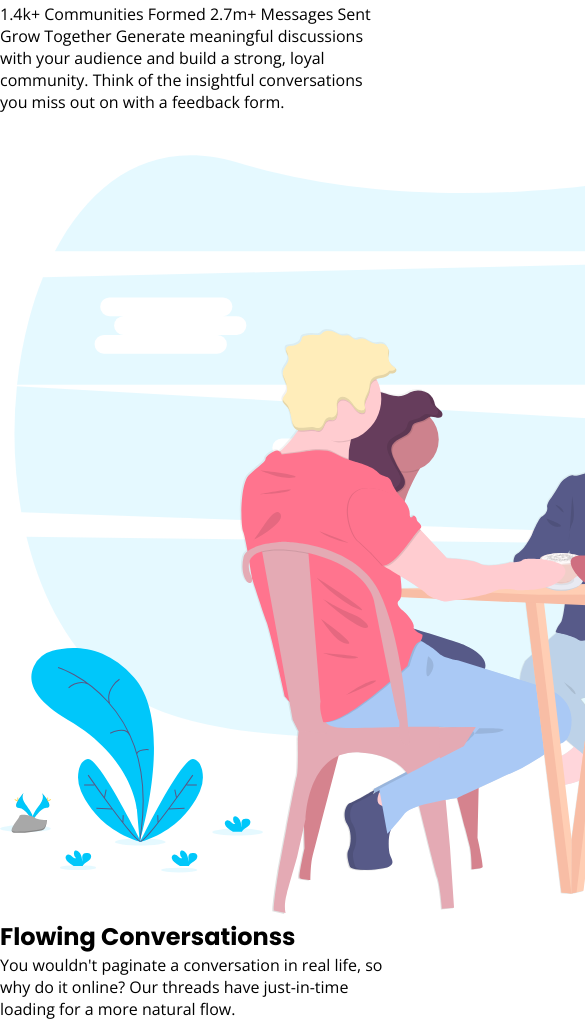
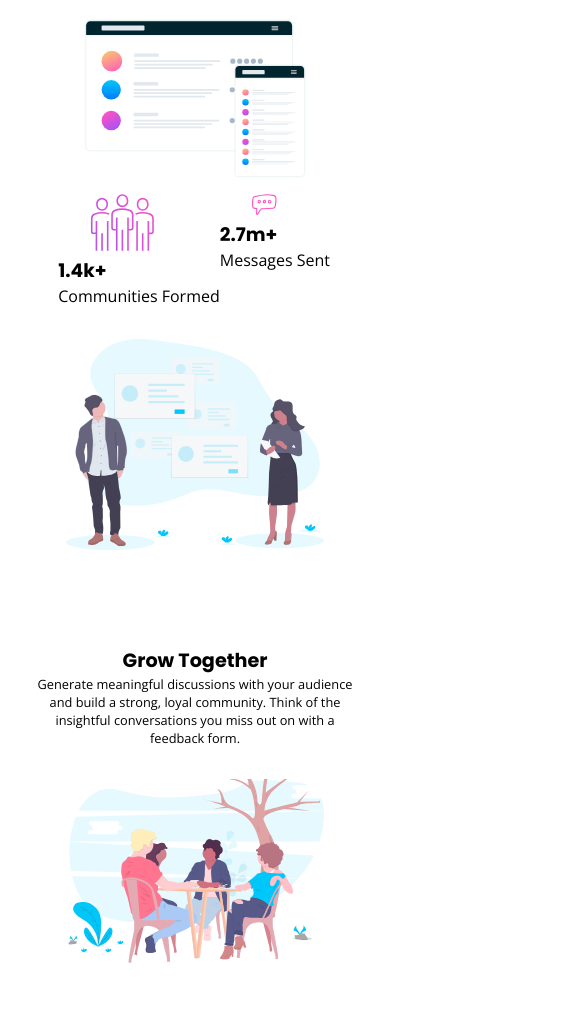
Before and after one commit to certhakzu/reto-landing, a plain HTML site: page index.html in a window 390 px wide. Shown: the part 443-1466 px from the top of the page, 585 px wide, since content can reach past the window. Drawn offline with nearby package versions, Linux system fonts and the light colour scheme.

Commit message:
Faltan Estilos Green

```diff
--- a/STYLES/styles.css
+++ b/STYLES/styles.css
@@ -134,30 +134,71 @@ NAVBAR
     box-shadow: 2px 3px 11px 3px var(--Pink) ;
 }
 /*ROJO*/
-
-/*BLUE*/
-.blue {
-    position: relative;
+/*START GREEN*/
+#Green {
     display: flex;
-    justify-content: flex-end;
+    flex-direction: column;
+    justify-content: space-around;
     align-items: center;
-    padding: 1.5rem;
+    gap: 1rem;
+    padding: 1rem;
+}
+#green {
+    display: flex;
+    justify-content: space-around;
+}
+#Green img {
+    width: 80%;
+    padding: 0 2rem;
+}
+/*END GRREEN*/
+/*STAR YELLOW*/
+#yellow {
+    display: flex;
+    justify-content: space-around;
+    align-items: center;
+    gap: 1rem;
+    padding: 1rem;
 }
 
-.blue div {
+#yellow div {
     font-size: 1.2rem;
     padding: 0 3rem;
 }
 
-.blue div h2 {
+#yellow div h2 {
     font-size: 1.8rem;
 }
 
-.blue img {
+#yellow img {
     width: 80%;
     padding: 0 2rem;
 }
+/*END YELLOW*/
+/*STAR BLUE*/
+#Blue {
+    display: flex;
+    flex-direction:row-reverse;
+    justify-content: space-around;
+    align-items: center;
+    gap: 1rem;
+    padding: 1rem;
+}
 
+#Blue div {
+    font-size: 1.2rem;
+    padding: 0 3rem;
+}
+
+#Blue div h2 {
+    font-size: 1.8rem;
+}
+
+#Blue img {
+    width: 80%;
+    padding: 0 2rem;
+}
+/*END BLUE*/
 
 /* RESPONSIVE DESKTOP */
 @media only screen and (min-width: 480px) {
@@ -272,9 +313,10 @@ NAVBAR
         box-shadow: 2px 3px 11px 3px var(--Pink) ;
     }
     /*ROJO Terminacion*/
-
-    /*START BLUE*/
-    #blue {
+    /*START GREEN*/
+    /*END GRREEN*/
+    /*STAR YELLOW*/
+    #yellow {
         display: flex;
         justify-content: space-around;
         align-items: center;
@@ -282,20 +324,44 @@ NAVBAR
         padding: 1rem;
     }
 
-    #blue div {
+    #yellow div {
         font-size: 1.2rem;
         padding: 0 3rem;
     }
 
-    #blue div h2 {
+    #yellow div h2 {
         font-size: 1.8rem;
     }
 
-    #blue img {
+    #yellow img {
         width: 80%;
         padding: 0 2rem;
     }
+    /*END YELLOW*/
+    /*STAR BLUE*/
+    #Blue {
+        display: flex;
+        justify-content: space-around;
+        align-items: center;
+        gap: 1rem;
+        padding: 1rem;
+    }
 
+    #Blue div {
+        font-size: 1.2rem;
+        padding: 0 3rem;
+    }
+
+    #Blue div h2 {
+        font-size: 1.8rem;
+    }
+
+    #Blue img {
+        width: 80%;
+        padding: 0 2rem;
+    }
+    /*END BLUE*/
+    /*START BLACK*/
     /* SECTION YOUR USERS */
     #section-your-users {
         display: flex;
@@ -559,6 +625,66 @@ NAVBAR
         box-shadow: 2px 3px 11px 3px var(--Pink) ;
     }
     /*ROJO*/
+    /*START GREEN*/
+    /*END GRREEN*/
+    /*STAR YELLOW*/
+    #yellow {
+        display: flex;
+        justify-content: space-around;
+        align-items: center;
+        gap: 4rem;
+        padding: 1rem;
+        flex-direction: column-reverse;
+    }
+
+    #yellow div {
+        padding: 0 1rem;
+        text-align: center;
+    }
+
+    #yellow div h2 {
+        font-size: 1.2rem;
+    }
+
+    #yellow div p {
+        font-size: 0.8rem;
+    }
+
+    #yellow img {
+        width: 90%;
+        padding: 0 2rem;
+        margin-bottom: 2rem;
+    }
+    /*END YELLOW*/
+    /*STAR BLUE*/
+    #Blue {
+        display: flex;
+        justify-content: space-around;
+        align-items: center;
+        gap: 4rem;
+        padding: 1rem;
+        flex-direction: column-reverse;
+    }
+
+    #Blue div {
+        padding: 0 1rem;
+        text-align: center;
+    }
+
+    #Blue div h2 {
+        font-size: 1.2rem;
+    }
+
+    #Blue div p {
+        font-size: 0.8rem;
+    }
+
+    #Blue img {
+        width: 90%;
+        padding: 0 2rem;
+        margin-bottom: 2rem;
+    }
+    /*END BLUE*/
     /* NEGRO */
     /* SECTION YOUR USERS */
     #section-your-users {
--- a/index.html
+++ b/index.html
@@ -31,6 +31,8 @@
 </head>
 
 <body>
+
+    <!--SECTION RED-->
     <section class="rojo">
         <header>
             <nav class="navbar">
@@ -62,35 +64,58 @@
                 <li><a href="#">Get Started For Free</a></li>
             </ul>
         </div>
-
     </section>
 
-    1.4k+
-    Communities Formed
+    <!--SECTION GREEN-->
+    <section class="Green">
+        <section id="Green">
+            <img class="mockups" src="./images/screen-mockups.svg" alt="">
+            <div id="green">
+                <div id="communities">
+                    <img class="icon"  src="./images/icon-communities.svg" alt="">
+                    <h1>1.4k+</h1>
+                    <p> Communities Formed </p>
+                </div>
+                <div id="messages">
+                    <img class="icon" src="./images/icon-messages.svg" alt="">
+                    <h1>2.7m+</h1>
+                    <p>Messages Sent</p>
+                </div>
+            </div>
+        </section>
+    </section>
 
-    2.7m+
-    Messages Sent
+    <!--SECTION YELLOW-->
+    <section class="Yellow">
+        <section id="yellow">
+            <div>
+                <h2>Grow Together</h2>
+                <p>
+                    Generate meaningful discussions with your audience and build a strong, loyal community.
+                    Think of the insightful conversations you miss out on with a feedback form.
+                </p>
+            </div>
+            <img src="./images/illustration-grow-together.svg" alt="">
+        </section>
+    </section>
 
-    Grow Together
-    Generate meaningful discussions with your audience and build a strong, loyal community.
-    Think of the insightful conversations you miss out on with a feedback form.
+    <!--SECTION BLUE-->
     <section class="Blue">
         <section id="Blue">
             <div>
-                <img src="./images/illustration-flowing-conversation.svg" alt="Flowing">
                 <h2>Flowing Conversationss</h2>
                 <p>
                     You wouldn't paginate a conversation in real life, so why do it online? Our threads have
                     just-in-time loading for a more natural flow.
                 </p>
             </div>
+            <img src="./images/illustration-flowing-conversation.svg" alt="Flowing">
 
         </section>
     </section>
 
     <!-- SECTION NEGRO -->
     <section class="negro">
-
         <!-- SECTION YOUR USERS -->
         <section id="section-your-users">
             <div>
```
